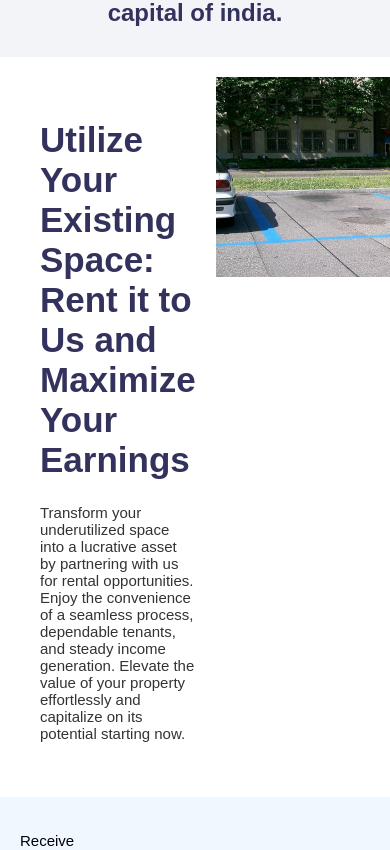
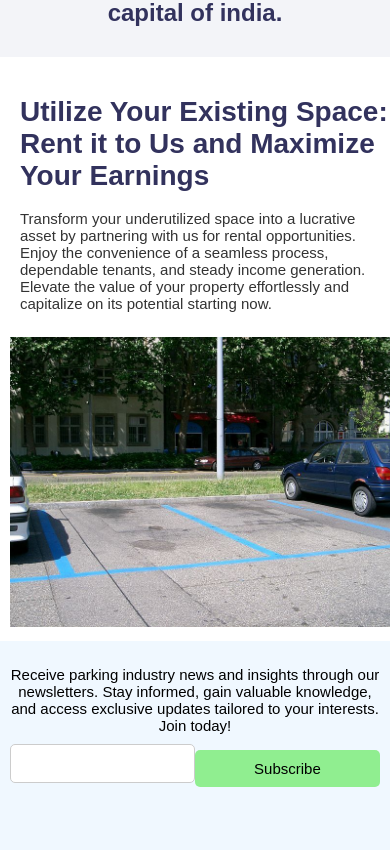
Before and after one commit to yashnemane/ParkEasy, a React (Create React App) app: page / in a window 390 px wide. Shown: the part 718-1568 px from the top of the page. Built offline with nearby package versions, Linux system fonts and the light colour scheme.

Commit message:
media for newsletter and renttous

```diff
--- a/src/assests/styles/homepage.css
+++ b/src/assests/styles/homepage.css
@@ -173,7 +173,7 @@
   color: black;
   border: none;
   padding: 10px 20px;
-  font-size: 14px;
+  font-size: 15px;
   border-radius: 5px;
   cursor: pointer;
 }
@@ -183,7 +183,7 @@
   color: black;
   border: none;
   padding: 10px 20px;
-  font-size: 14px;
+  font-size: 15px;
   border-radius: 5px;
   cursor: pointer;
 }
@@ -264,54 +264,7 @@
   border-radius: 5px;
   cursor: pointer;
 }
-/*
-.footer {
-  background-color: aliceblue;
-  display: flex;
-  justify-content: space-between;
-  padding: 20px;
-}
 
-.company-details {
-  align-items: flex-start;
-  font-size: 35px;
-  font-family: 'Muli', sans-serif;
-  font-weight: bold;
-  margin-right: 20px;
-}
-
-.company-details img {
-  width: 200px;
-  height: 70px;
-  margin-left: 0px;
-}
-
-.company-details h1 {
-  font-size: 15px;
-  margin: 5px 0;
-  font-family: 'Muli', sans-serif;
-  font-weight: 100;
-  margin-right: 20px;
-  padding-left: 10px;
-  text-align: left;
-}
-
-.company-details p {
-  font-size: 15px;
-  font-family: 'Muli', sans-serif;
-  font-weight: 100;
-  margin-right: 20px;
-  padding-left: 10px;
-  text-align: left;
-}
-
-.follow-pages ul {
-  margin: 10px 0;
-  font-size: 15px;
-  font-family: 'Muli', sans-serif;
-  font-weight: 100;
-  text-align: left;
-}*/
 .footer {
   background-color: aliceblue;
   padding: 20px 0;
@@ -429,6 +382,57 @@
     width: 90%;
   }
 
+  .renttous {
+    flex-direction: column;
+    padding: 10px;
+  }
+
+  .rentadtext {
+    padding: 10px;
+    text-align: center;
+  }
+
+  .rentadtext h1 {
+    font-size: 28px;
+  }
+
+  .rentadtext p {
+    font-size: 15px;
+  }
+
+  .rentadphoto img {
+    width: 100%;
+    height: auto;
+    padding-right: 0;
+  }
+
+  .newsletter {
+    flex-direction: column;
+    padding: 10px;
+  }
+
+  .newsletter p {
+    text-align: center;
+    margin-right: 0;
+    padding-right: 0;
+    margin-bottom: 10px;
+  }
+
+  .newsletter form {
+    padding-right: 0;
+    justify-content: center;
+  }
+
+  .newsletter input[type="email"] {
+    width: 100%;
+    margin-right: 0;
+    margin-bottom: 10px;
+  }
+
+  .newsletter button {
+    width: 100%;
+  }
+
 .footer-container {
     flex-direction: column;
     align-items: center;
```
